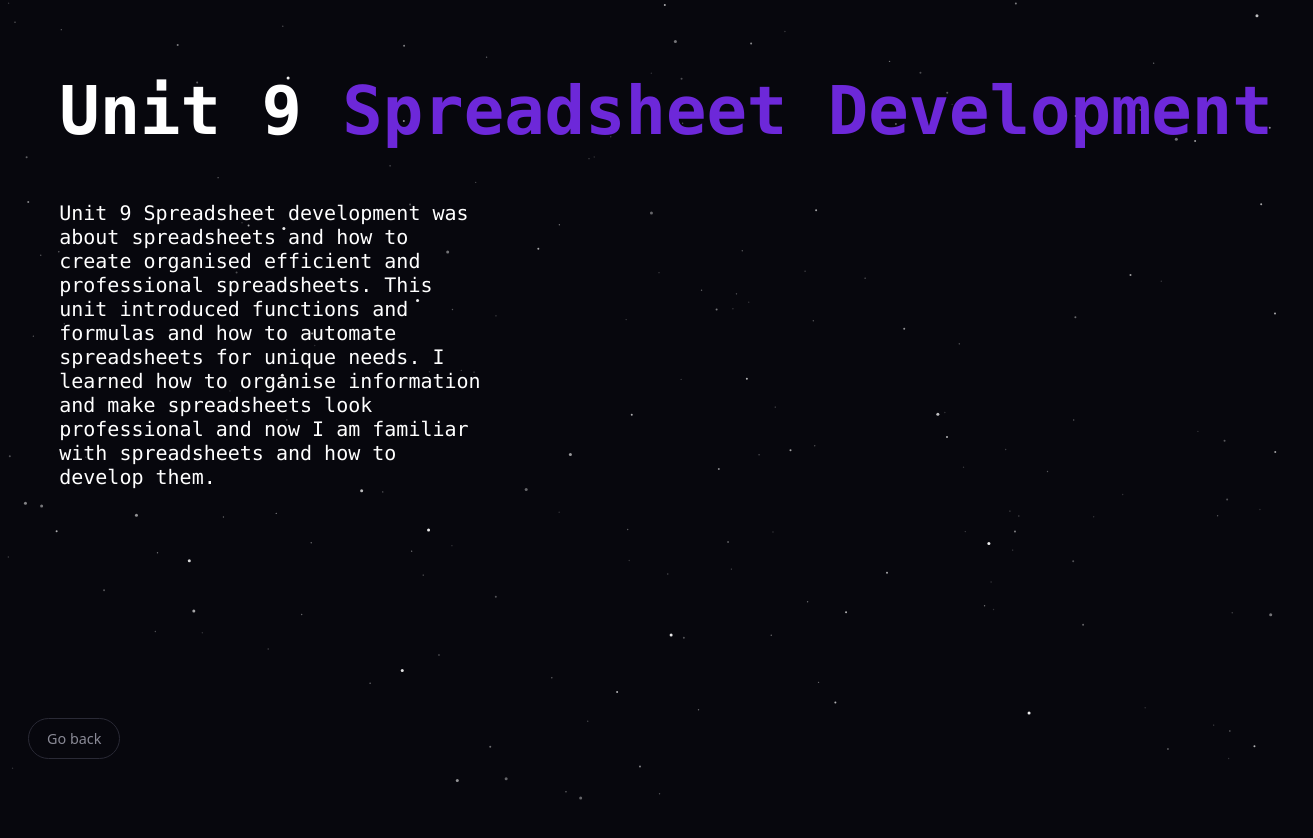
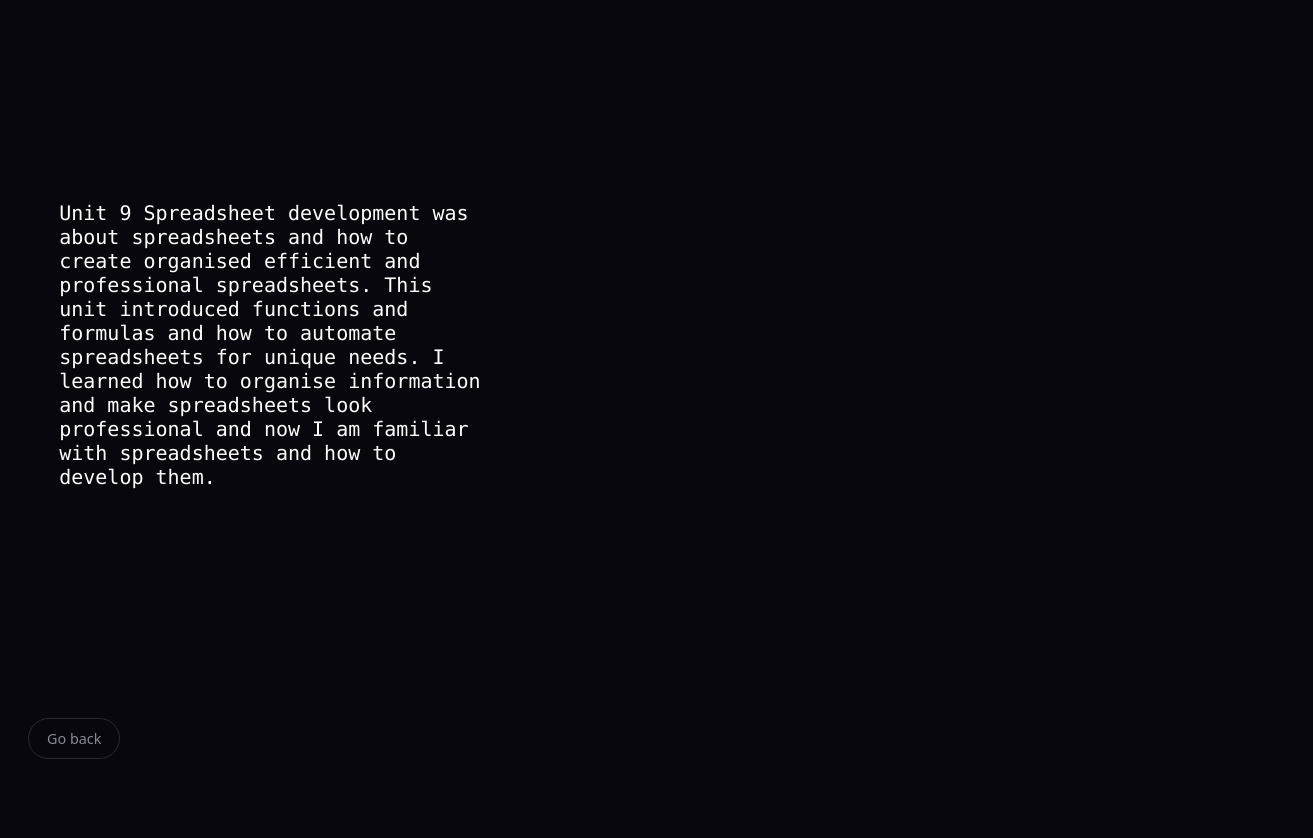
Before and after one commit to rohan0b0508-lang/Digital-Portfolio-Final, a plain HTML site: page Units/Unit 9.html in a window 1280 px wide. Shown: the whole page, 1313 px wide, since content can reach past the window. Drawn offline with Linux system fonts and the light colour scheme; files that its build step writes are made by us from their sources.

Commit message:
Fix stylesheet and script paths in Unit 9 HTML

```diff
--- a/Units/Unit 9.html
+++ b/Units/Unit 9.html
@@ -5,8 +5,8 @@
     <meta charset="UTF-8">
     <meta name="viewport" content="width=device-width, initial-scale=1.0">
     <title>Rohan's Digital Portfolio Unit 9</title>
-    <link rel="stylesheet" href="/Style.css">
-    <script src="/script.js" defer></script>
+    <link rel="stylesheet" href="Style.css">
+    <script src="script.js" defer></script>
 </head>
 
 <body>
```
